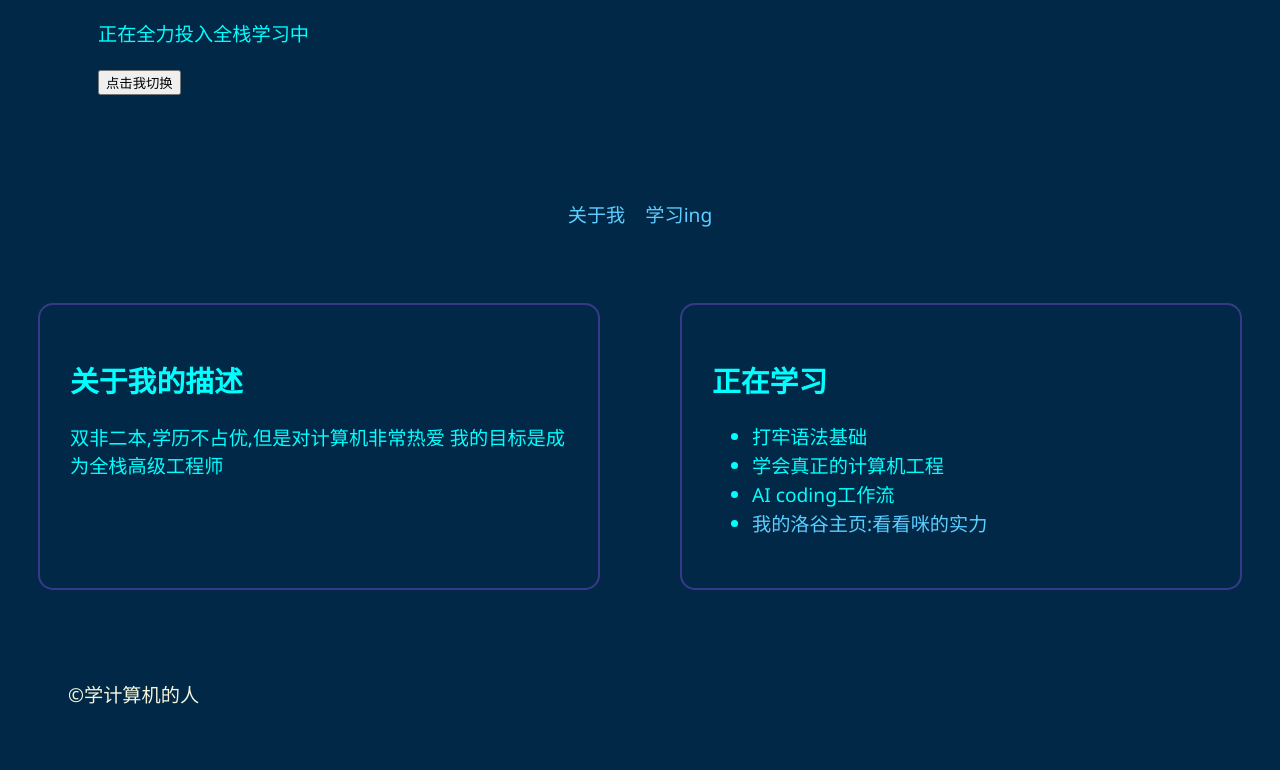
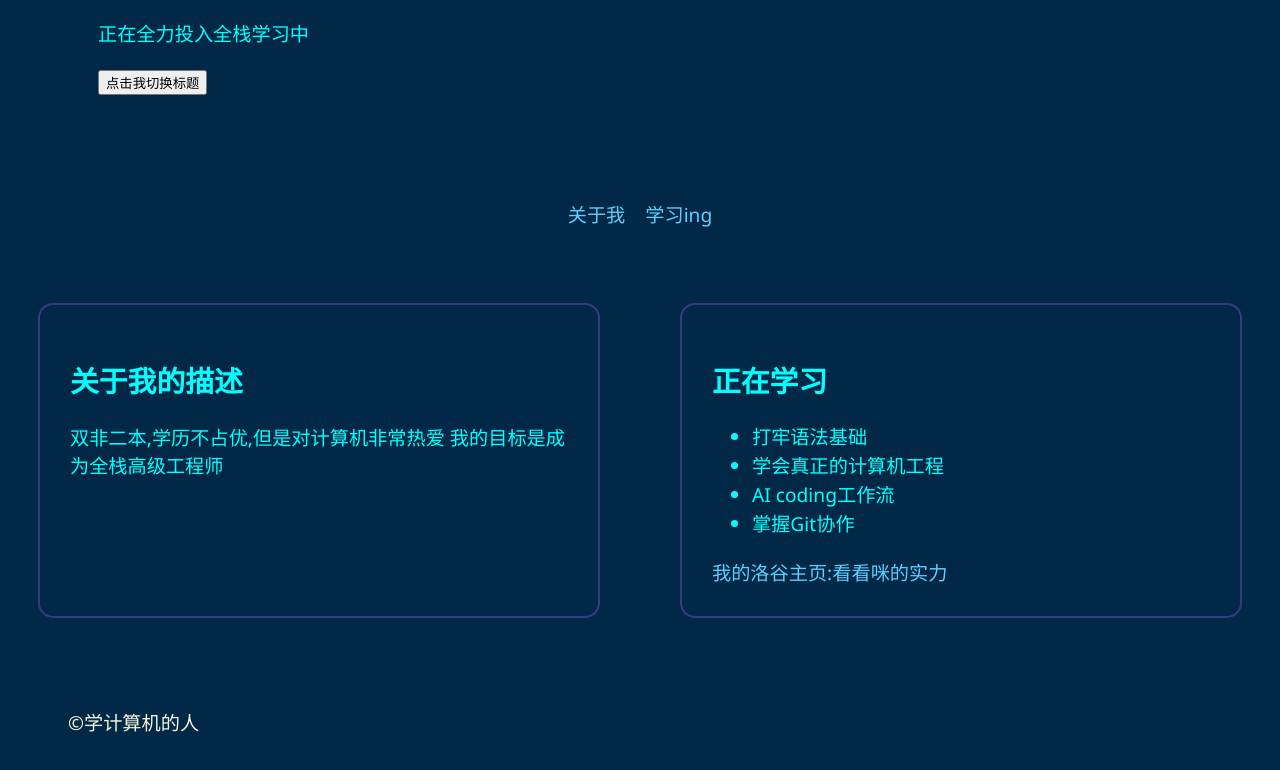
Before and after one commit to Xsy10086/-my-first-page, a plain HTML site: page index.html in a window 1280 px wide. Shown: the part 178-948 px from the top of the page. Drawn offline with Linux system fonts and the light colour scheme.

Commit message:
refresh the ul

```diff
--- a/index.html
+++ b/index.html
@@ -10,7 +10,7 @@
     <header>
       <h1>26级大数据</h1>
       <p>正在全力投入全栈学习中</p>
-      <button id="changeB">点击我切换</button>
+      <button id="changeB">点击我切换标题</button>
     </header>
 
     <nav>
@@ -30,16 +30,10 @@
       <section id="skills">
         <h2>正在学习</h2>
 
-        <ul>
-          <li>打牢语法基础</li>
-          <li>学会真正的计算机工程</li>
-          <li>AI coding工作流</li>
-          <li>
-            <a href="https://www.luogu.com.cn/user/2233108">
-              我的洛谷主页:看看咪的实力
-            </a>
-          </li>
-        </ul>
+        <ul id="skillList"></ul>
+        <a href="https://www.luogu.com.cn/user/2233108">
+          我的洛谷主页:看看咪的实力
+        </a>
       </section>
     </main>
 
--- a/script.js
+++ b/script.js
@@ -1,5 +1,4 @@
 const btn = document.querySelector("#changeB");
-
 const tit = document.querySelector("h1");
 function changetit() {
   if (tit.textContent.trim() === "26级大数据") {
@@ -9,3 +8,15 @@ function changetit() {
   }
 }
 btn.addEventListener("click", changetit);
+const skills = [
+  "打牢语法基础",
+  "学会真正的计算机工程",
+  "AI coding工作流",
+  "掌握Git协作",
+];
+const list = document.querySelector("#skillList");
+skills.forEach(function (skill) {
+  const li = document.createElement("li");
+  li.textContent = skill;
+  list.appendChild(li);
+});
```
